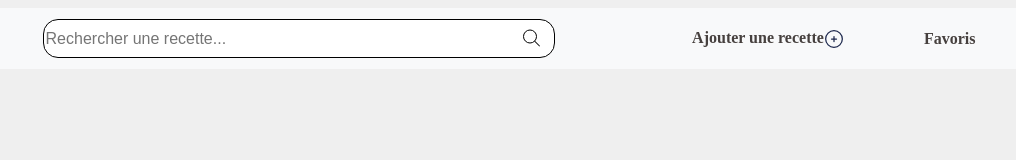
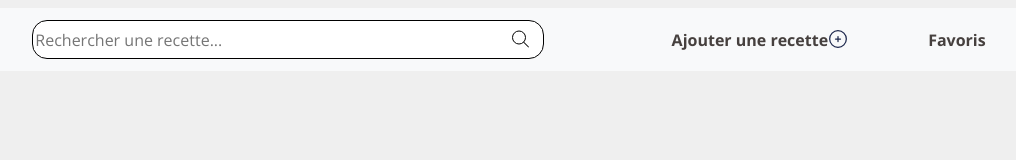
Before and after one commit to MarvinDlls/Projet_ecf_marvin, a React (Vite) app in the folder front/: page / in a window 1280 px wide. Shown: the top 160 px of the page, without its empty margins (123-1139 px from the left). Built offline with nearby package versions, Linux system fonts and the light colour scheme.

Commit message:
add font styles to Navbar component

```diff
--- a/front/src/components/header/Navbar.scss
+++ b/front/src/components/header/Navbar.scss
@@ -1,4 +1,5 @@
-/* Styles de la navbar */
+@import url('https://fonts.googleapis.com/css2?family=Open+Sans:ital,wght@0,300..800;1,300..800&family=Work+Sans:ital,wght@0,100..900;1,100..900&display=swap');
+
 .header {
     display: flex;
     justify-content: center;
@@ -18,7 +19,7 @@
         font-size: 1rem;
         border: 1px solid #000;
         border-radius: 15px;
-
+        font-family: 'Open Sans';
       }
 
       &-icon {
@@ -42,6 +43,7 @@
         .title {
         font-size: 16px;
         color: #46403E;
+        font-family: 'Open Sans';
         cursor: pointer;
         display: flex;
         align-self: center;
@@ -61,6 +63,7 @@
         .nav-link {
             padding: 8px 16px;
             color: #46403E;
+            font-family: 'Open Sans';
             font-size: 16px;
             text-decoration: none;
             font-weight: bold;
```
